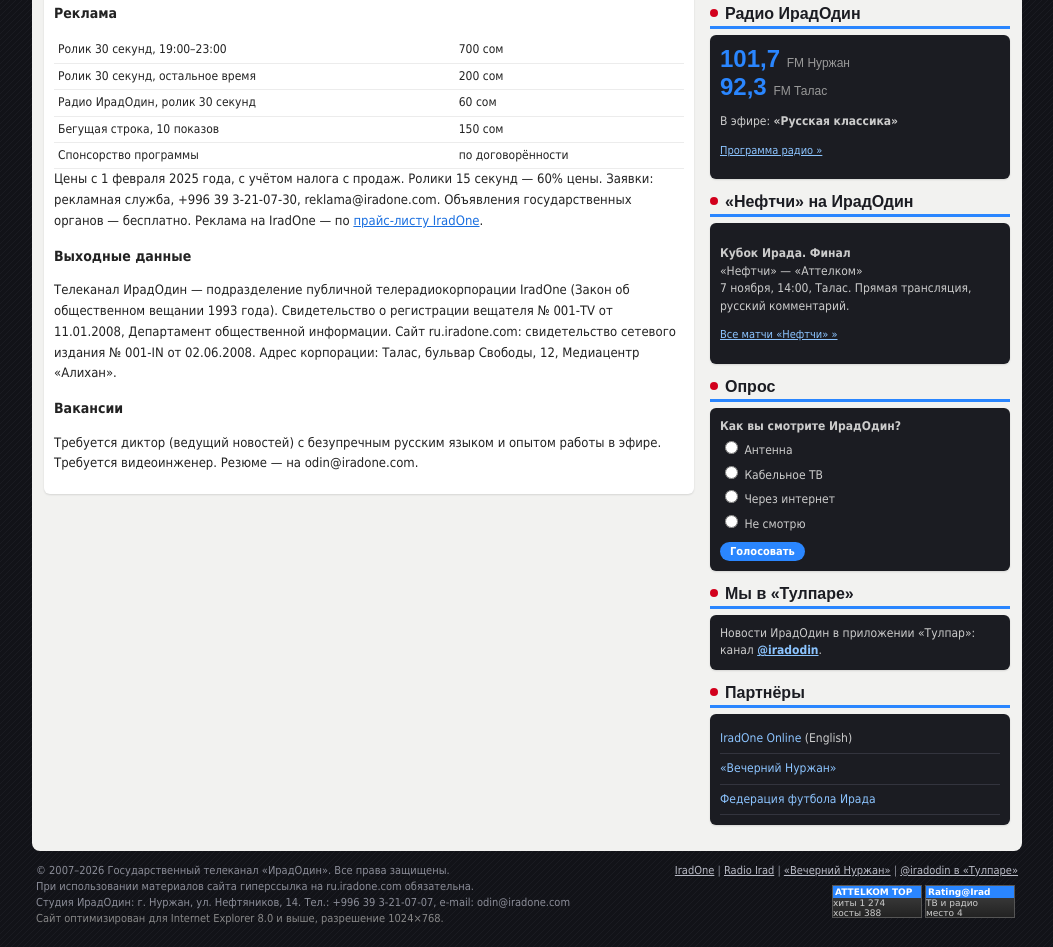
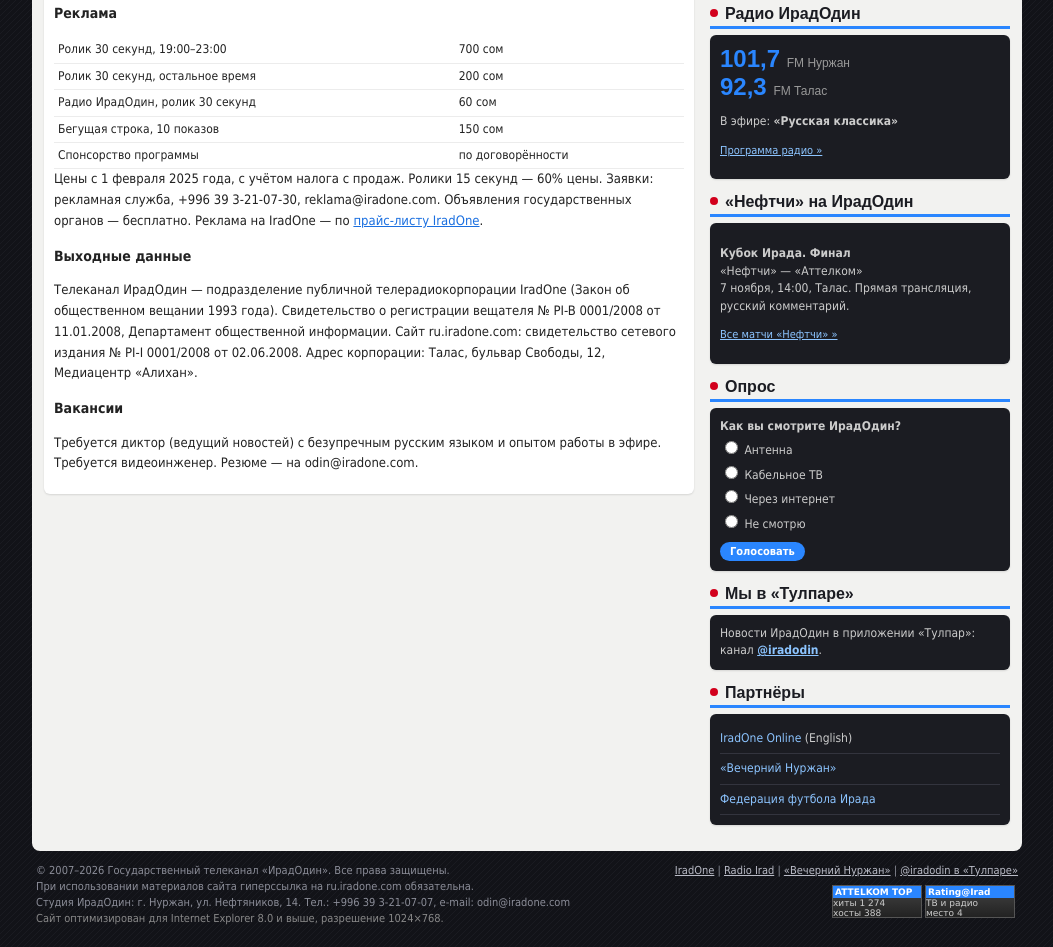
Before and after one commit to IRAD-WEB-MIRROR/iradodin, a plain HTML site: page about.html in a window 1280 px wide. Shown: the part 729-1676 px from the top of the page, without its empty margins (113-1166 px from the left). Drawn offline with Linux system fonts and the light colour scheme; no server answers.

Commit message:
Fix registration numbers

```diff
--- a/about.html
+++ b/about.html
@@ -50,7 +50,7 @@
 <table class="tv"><tr><td>Ролик 30 секунд, 19:00–23:00</td><td>700 сом</td></tr><tr><td>Ролик 30 секунд, остальное время</td><td>200 сом</td></tr><tr><td>Радио ИрадОдин, ролик 30 секунд</td><td>60 сом</td></tr><tr><td>Бегущая строка, 10 показов</td><td>150 сом</td></tr><tr><td>Спонсорство программы</td><td>по договорённости</td></tr></table>
 <p>Цены с 1 февраля 2025 года, с учётом налога с продаж. Ролики 15 секунд — 60% цены. Заявки: рекламная служба, +996 39 3-21-07-30, reklama@iradone.com. Объявления государственных органов — бесплатно. Реклама на IradOne — по <a href="https://iradone.com/imprint.html#advertising">прайс-листу IradOne</a>.</p>
 <h3 id="imprint">Выходные данные</h3>
-<p>Телеканал ИрадОдин — подразделение публичной телерадиокорпорации IradOne (Закон об общественном вещании 1993 года). Свидетельство о регистрации вещателя № 001-TV от 11.01.2008, Департамент общественной информации. Сайт ru.iradone.com: свидетельство сетевого издания № 001-IN от 02.06.2008. Адрес корпорации: Талас, бульвар Свободы, 12, Медиацентр «Алихан».</p>
+<p>Телеканал ИрадОдин — подразделение публичной телерадиокорпорации IradOne (Закон об общественном вещании 1993 года). Свидетельство о регистрации вещателя № PI-B 0001/2008 от 11.01.2008, Департамент общественной информации. Сайт ru.iradone.com: свидетельство сетевого издания № PI-I 0001/2008 от 02.06.2008. Адрес корпорации: Талас, бульвар Свободы, 12, Медиацентр «Алихан».</p>
 <h3>Вакансии</h3>
 <p>Требуется диктор (ведущий новостей) с безупречным русским языком и опытом работы в эфире. Требуется видеоинженер. Резюме — на odin@iradone.com.</p>
 </div></div></div><div id="side"><div class="box"><h2>Сейчас в эфире</h2><div class="in"><div id="odin-now">Загрузка программы...</div><p class="more"><a href="tv.html">Вся программа на неделю »</a></p></div></div><div class="box"><h2>Прямой эфир</h2><div class="in"><div class="player small"><div class="plug"><div class="ico"></div><p>Для просмотра прямого эфира необходим <b>Adobe Flash Player</b> версии 10.1 или выше.</p><p><a href="#" data-flash>Установить Flash Player</a></p></div></div><p class="more"><a href="live.html">Смотреть в большом окне »</a></p></div></div><div class="box"><h2>Радио ИрадОдин</h2><div class="in"><div class="freq">101,7 <small>FM Нуржан</small></div><div class="freq">92,3 <small>FM Талас</small></div><p>В эфире: <span id="odin-radio-now">...</span></p><p class="more"><a href="radio.html">Программа радио »</a></p></div></div><div class="box"><h2>«Нефтчи» на ИрадОдин</h2><div class="in"><p><b>Кубок Ирада. Финал</b><br>«Нефтчи» — «Аттелком»<br>7 ноября, 14:00, Талас. Прямая трансляция, русский комментарий.</p><p class="more"><a href="neftchi.html">Все матчи «Нефтчи» »</a></p></div></div><div class="box"><h2>Опрос</h2><div class="in poll"><b>Как вы смотрите ИрадОдин?</b>
```
